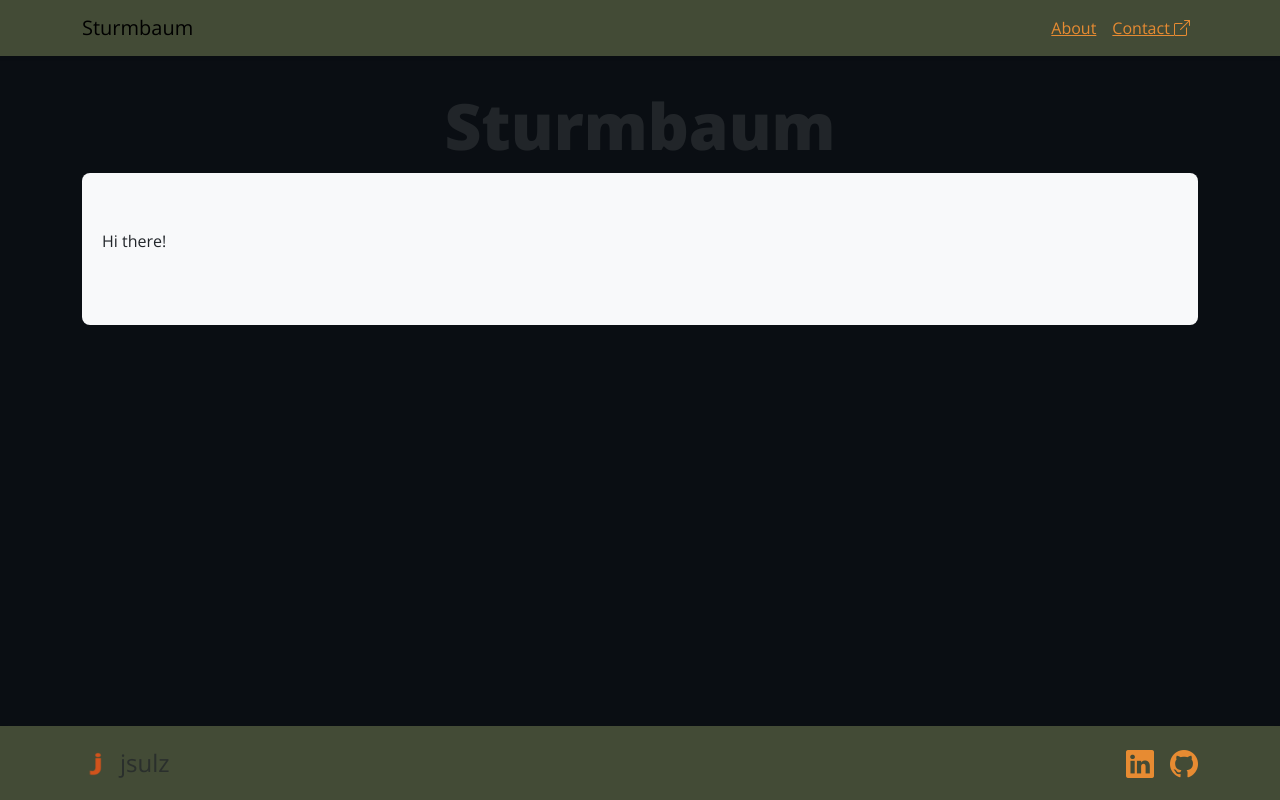
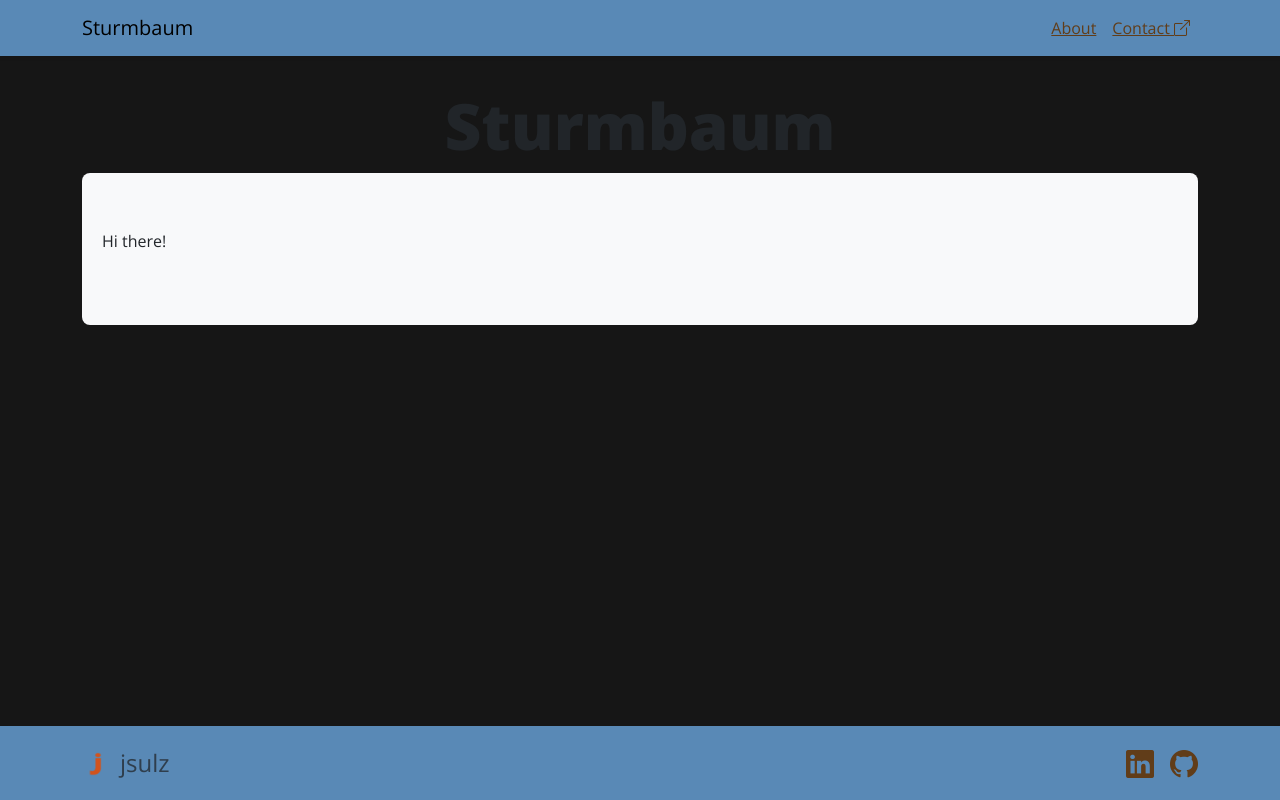
Before and after one commit to jsulz/sturmbaum, a Flask app: page / in a window 1280 px wide. Run offline with Flask 3, Linux system fonts and the light colour scheme.

Commit message:
tweaking colors a bit

```diff
--- a/sturmbaum/static/css/style.css
+++ b/sturmbaum/static/css/style.css
@@ -1,13 +1,14 @@
 /* CSS Variable overrides */
 :root {
-    --bs-link-color-rgb: #e78b32;
+    --bs-link-color-rgb: #613d19;
     --bs-link-color-rgba: #d95229;
-    --bs-primary-rgb: #434b36;
-    --bs-secondary-rgb: #0a0e13;
+    --bs-link-hover-color-rgb: #d95229;
+    --bs-primary-rgb: #5989b6;
+    --bs-secondary-rgb: #161616;
     --bs-body-font-family: 'Open Sans', 'Helvetica Neue', system-ui, -apple-system, "Segoe UI", Roboto, "Helvetica Neue", "Noto Sans", "Liberation Sans", Arial, sans-serif, "Apple Color Emoji", "Segoe UI Emoji", "Segoe UI Symbol", "Noto Color Emoji";
-    --bs-tertiary-rgb: #6faeea;
+    --bs-tertiary-rgb: #434b36;
     --bs-tertiary-rgb-active: #1f6e56;
-    --bs-btn-hover-color: var(--bs-tertiary-rgb-active)
+    --bs-btn-hover-color: var(--bs-tertiary-rgb-active);
 }
 
 /* Global */
@@ -41,8 +42,11 @@ a.text-body-secondary i {
 }
 
 a:hover,
-a:active {
+a:active,
+.nav-link:hover,
+.nav-link:active {
     text-decoration: none;
+    color: var(--bs-link-color-rgba);
 }
 
 /* Page styles */
```
